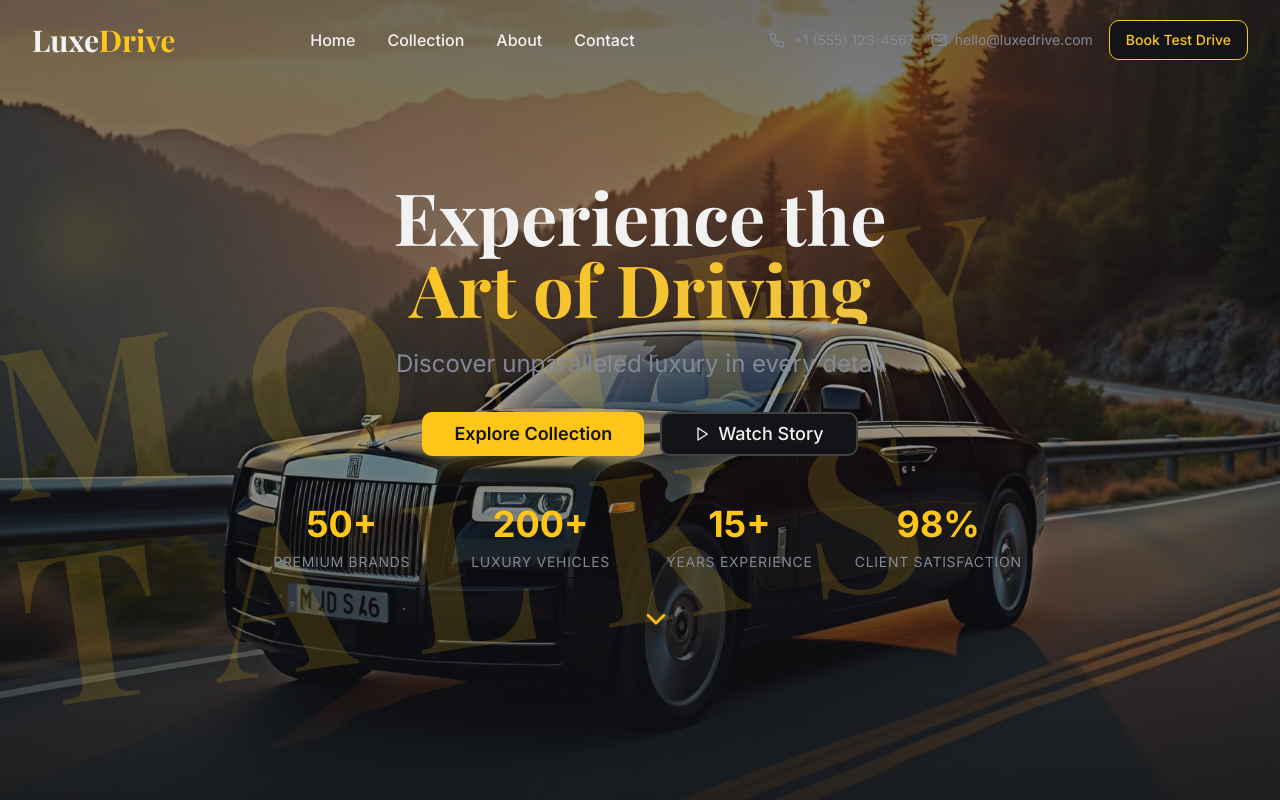
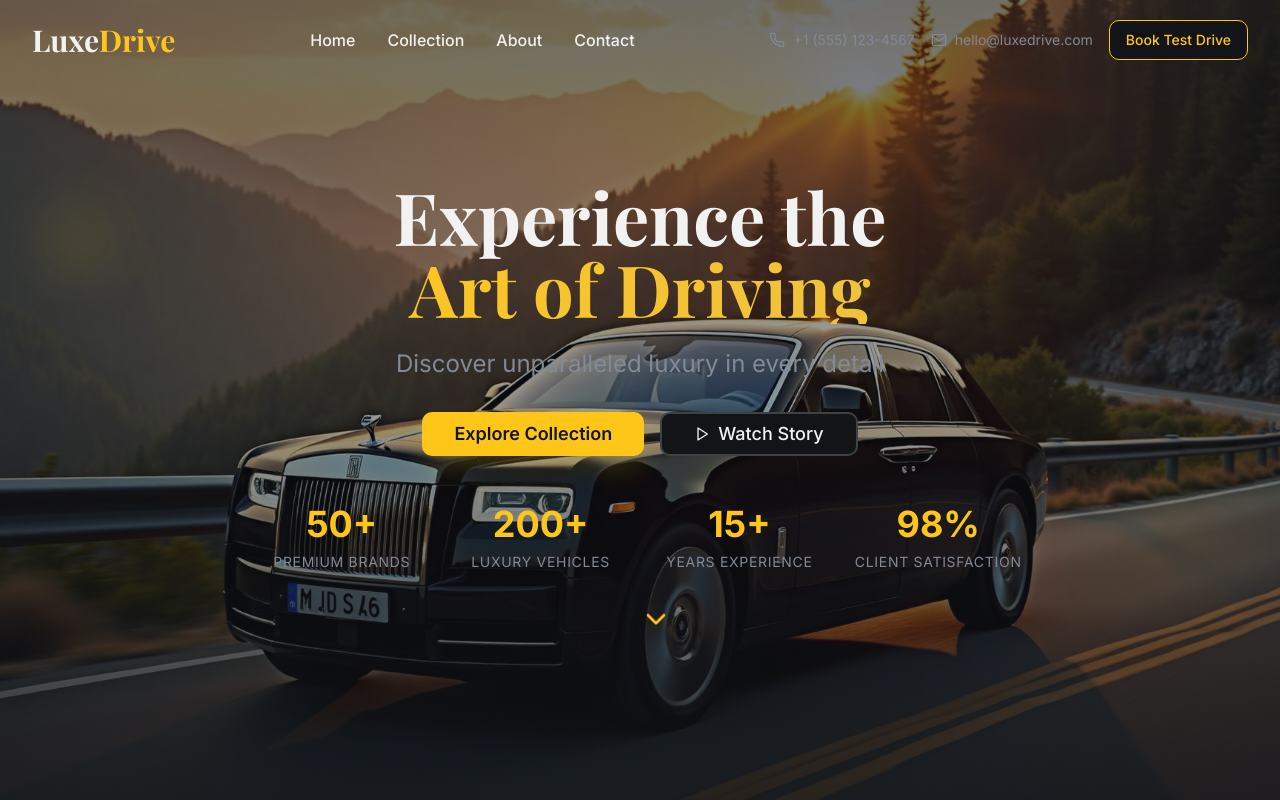
Before and after one commit to talha-rehmani/Loveable_new_web_app, a React (Vite) app: page / in a window 1280 px wide. Shown: the top 800 px of the page. Built offline with nearby package versions, Linux system fonts and the light colour scheme.

Commit message:
Remove "Money Talks" watermark
Remove the "Money Talks" watermark from the hero section.

```diff
--- a/src/components/HeroSection.tsx
+++ b/src/components/HeroSection.tsx
@@ -7,13 +7,6 @@ const HeroSection = () => {
       <div className="absolute inset-0">
         <img src={heroImage} alt="Luxury Car Hero" className="w-full h-full object-cover" />
         <div className="absolute inset-0 bg-gradient-to-b from-background/60 via-background/40 to-background/80 mx-0 py-[2px]" />
-      </div>
-
-      {/* Background Text - Watermark Style */}
-      <div className="absolute inset-0 flex items-center justify-center pointer-events-none z-0">
-        <h2 className="text-7xl md:text-9xl lg:text-[11rem] xl:text-[13rem] font-display font-bold text-accent/15 select-none tracking-[0.3em] transform rotate-[-8deg] translate-y-8">
-          MONEY TALKS
-        </h2>
       </div>
 
       {/* Content */}
```
